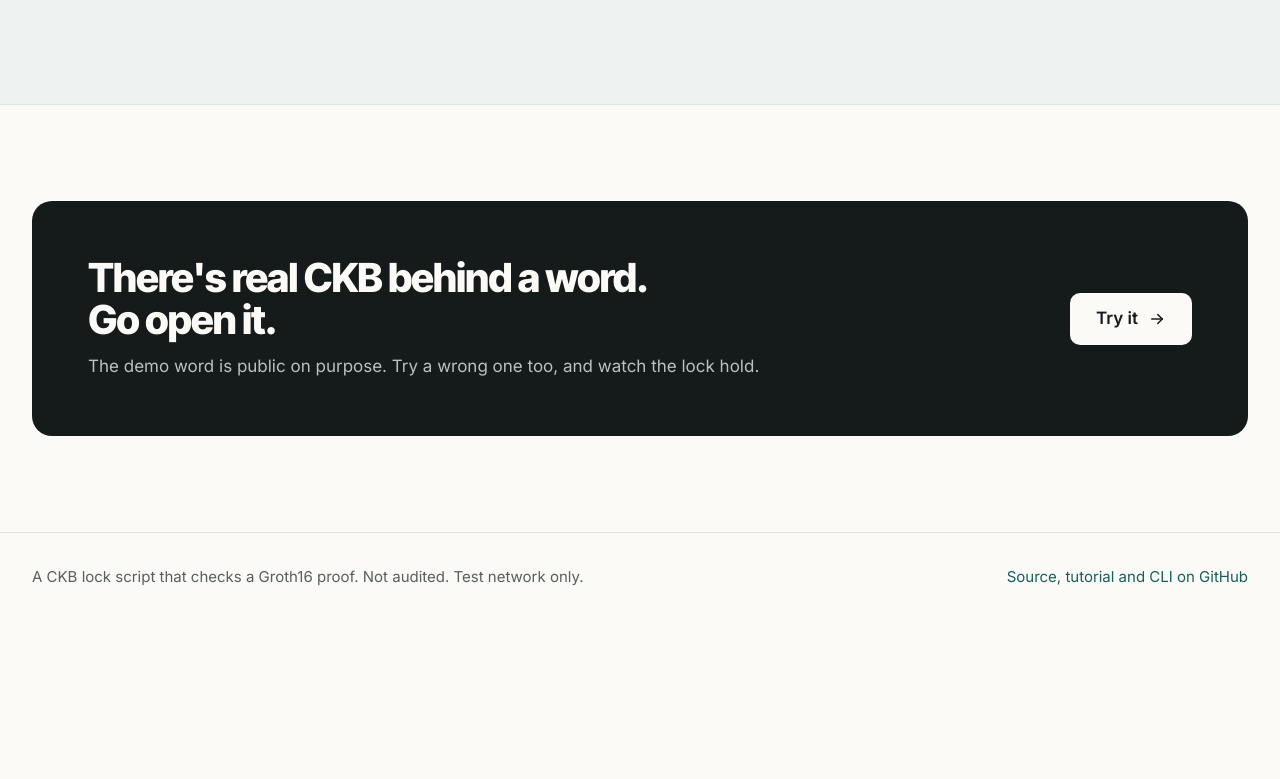
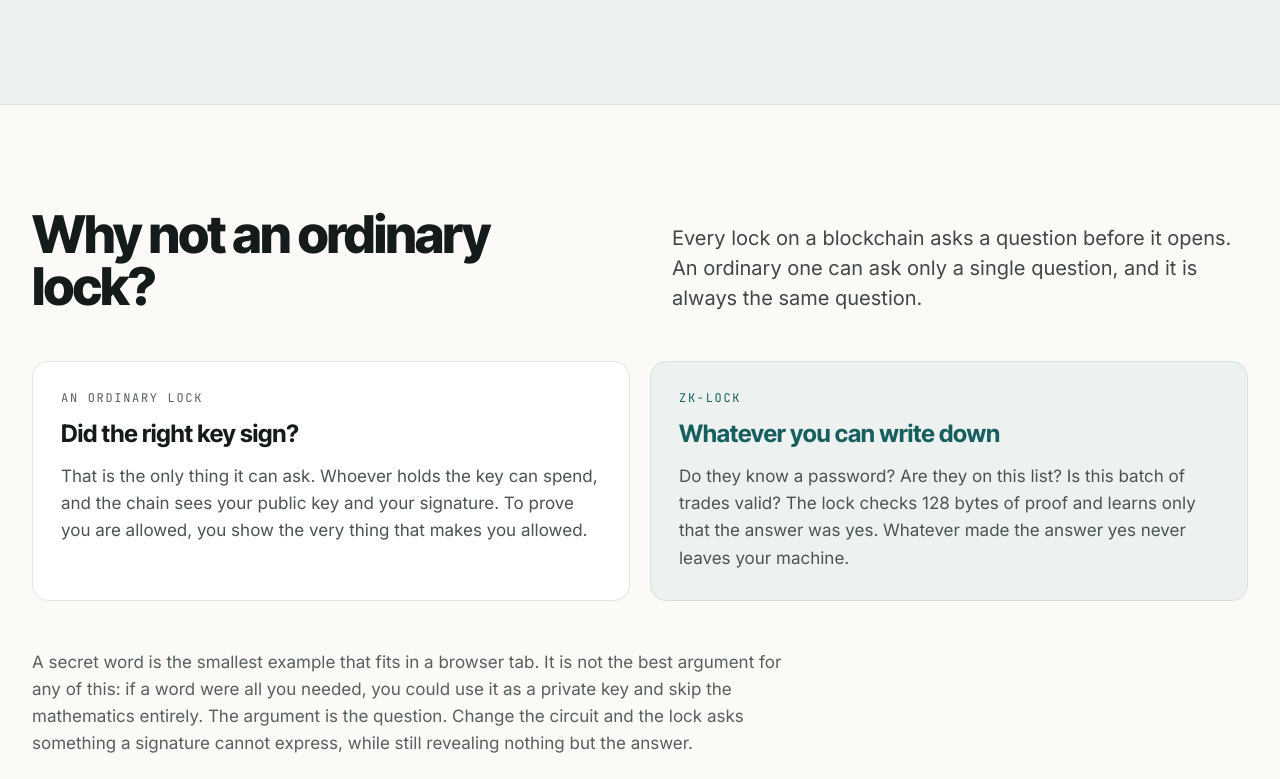
Before and after one commit to CECILIA-MULANDI/zk-Lock, a React (Vite) app in the folder web/: page / in a window 1280 px wide. Shown: the part 1261-2040 px from the top of the page. Before the commit the page ends 1882 px from the top, so only its background shows below. Built offline with nearby package versions, Linux system fonts and the light colour scheme.

Commit message:
feat: landing section answering why not an ordinary lock

```diff
--- a/web/src/components/Landing.tsx
+++ b/web/src/components/Landing.tsx
@@ -107,6 +107,66 @@ export function Landing() {
         </div>
       </section>
 
+      {/*
+        The section above says how a proof works. A reader who already knows
+        what a lock script is will stop here and ask why a signature would not
+        do, and that question is fair enough that the page has to answer it
+        rather than hope nobody asks.
+      */}
+      <section className={`${SHELL} flex flex-col gap-12 py-[104px]`}>
+        <div className="grid items-end gap-x-16 gap-y-6 lg:grid-cols-2">
+          <h2 className="font-display text-section font-extrabold">
+            Why not an ordinary lock?
+          </h2>
+          <p className="max-w-[640px] text-lead text-body">
+            Every lock on a blockchain asks a question before it opens. An
+            ordinary one can ask only a single question, and it is always the
+            same question.
+          </p>
+        </div>
+
+        <div className="grid gap-5 lg:grid-cols-2">
+          <div className="flex flex-col gap-3.5 rounded-2xl border border-hairline bg-white p-7">
+            <span className="font-mono text-micro tracking-[0.14em] text-muted uppercase">
+              An ordinary lock
+            </span>
+            <h3 className="font-display text-card font-bold">
+              Did the right key sign?
+            </h3>
+            <p className="text-copy text-soft">
+              That is the only thing it can ask. Whoever holds the key can
+              spend, and the chain sees your public key and your signature. To
+              prove you are allowed, you show the very thing that makes you
+              allowed.
+            </p>
+          </div>
+
+          <div className="flex flex-col gap-3.5 rounded-2xl border border-cool-edge bg-surface p-7">
+            <span className="font-mono text-micro tracking-[0.14em] text-public uppercase">
+              zk-Lock
+            </span>
+            <h3 className="font-display text-card font-bold text-public">
+              Whatever you can write down
+            </h3>
+            <p className="text-copy text-soft">
+              Do they know a password? Are they on this list? Is this batch of
+              trades valid? The lock checks 128 bytes of proof and learns only
+              that the answer was yes. Whatever made the answer yes never leaves
+              your machine.
+            </p>
+          </div>
+        </div>
+
+        <p className="max-w-[760px] text-copy text-muted">
+          A secret word is the smallest example that fits in a browser tab. It
+          is not the best argument for any of this: if a word were all you
+          needed, you could use it as a private key and skip the mathematics
+          entirely. The argument is the question. Change the circuit and the
+          lock asks something a signature cannot express, while still revealing
+          nothing but the answer.
+        </p>
+      </section>
+
       <section className={`${SHELL} py-24`}>
         <div className="flex flex-wrap items-center justify-between gap-8 rounded-[20px] bg-ink p-14 text-paper">
           <div className="flex flex-[1_1_420px] flex-col gap-3">
```
